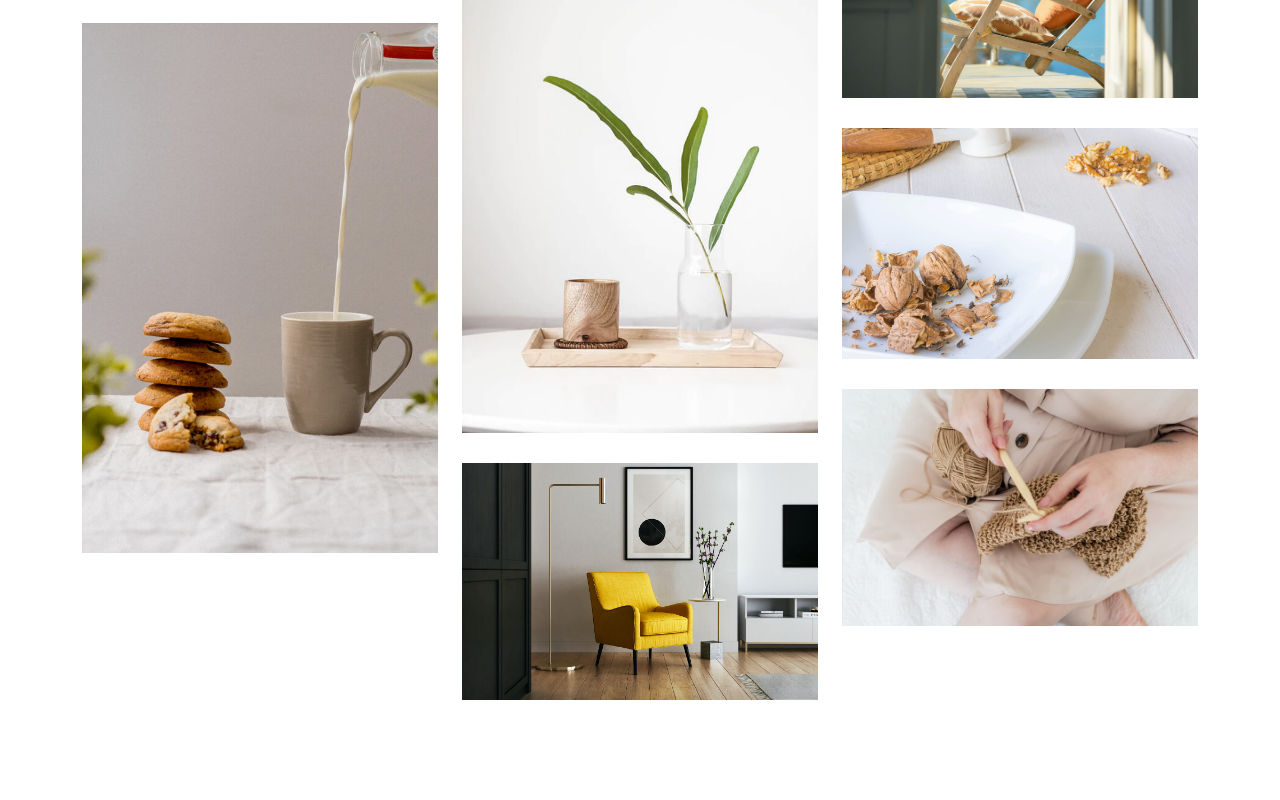
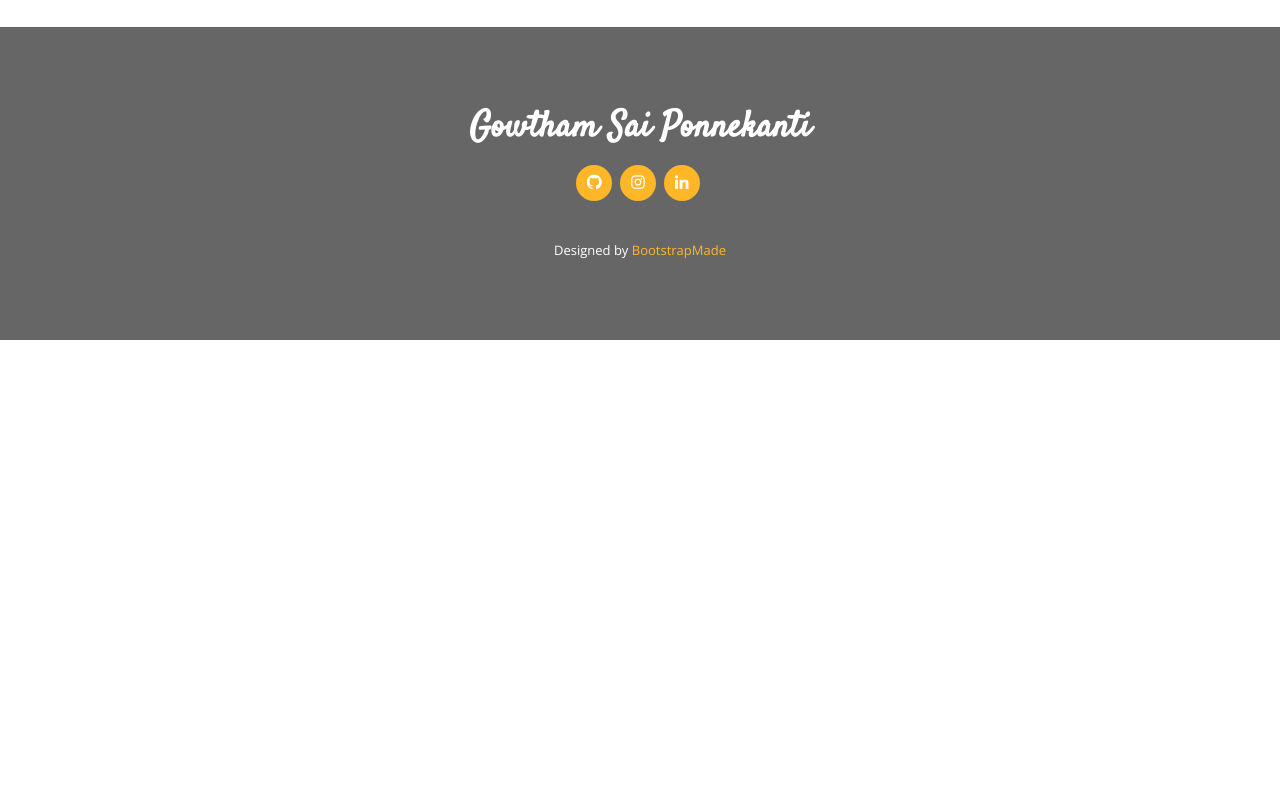
Before and after one commit to gowthamponnekanti/gowthamsaiponnekanti, a plain HTML site: page index.html in a window 1280 px wide. Shown: the part 6100-6900 px from the top of the page. After the commit the page ends 6440 px from the top, so only its background shows below. Drawn offline with nearby package versions, Linux system fonts and the light colour scheme.

Commit message:
Making some changes to index

```diff
--- a/index.html
+++ b/index.html
@@ -443,7 +443,7 @@
     </section><!-- End Testimonials Section -->
 
     <!-- ======= My Portfolio Section ======= -->
-    <section id="portfolio" class="portfolio">
+    <!-- <section id="portfolio" class="portfolio">
       <div class="container">
 
         <div class="section-title">
@@ -553,8 +553,8 @@
 
         </div>
 
-      </div>
-    </section><!-- End My Portfolio Section -->
+      </div> -->
+    <!-- </section>End My Portfolio Section -->
 
     <!-- ======= Contact Me Section ======= -->
     <section id="contact" class="contact">
```
